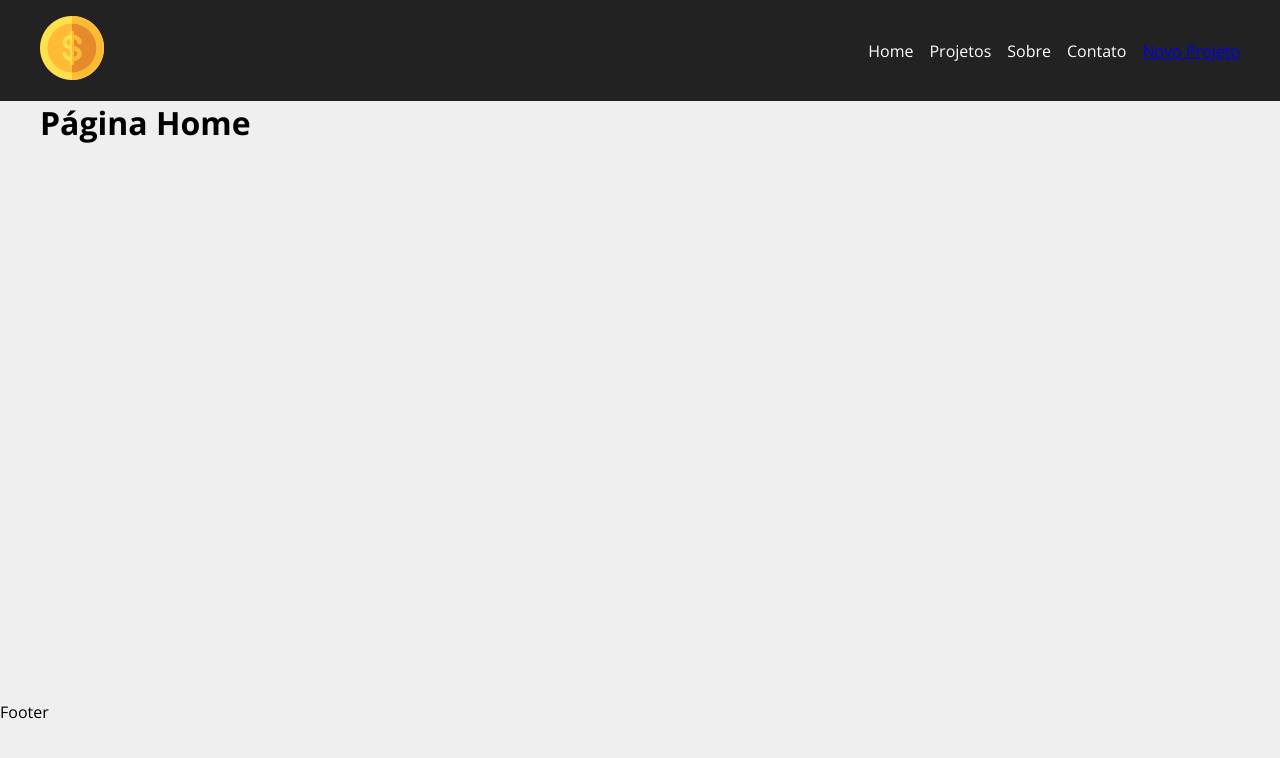
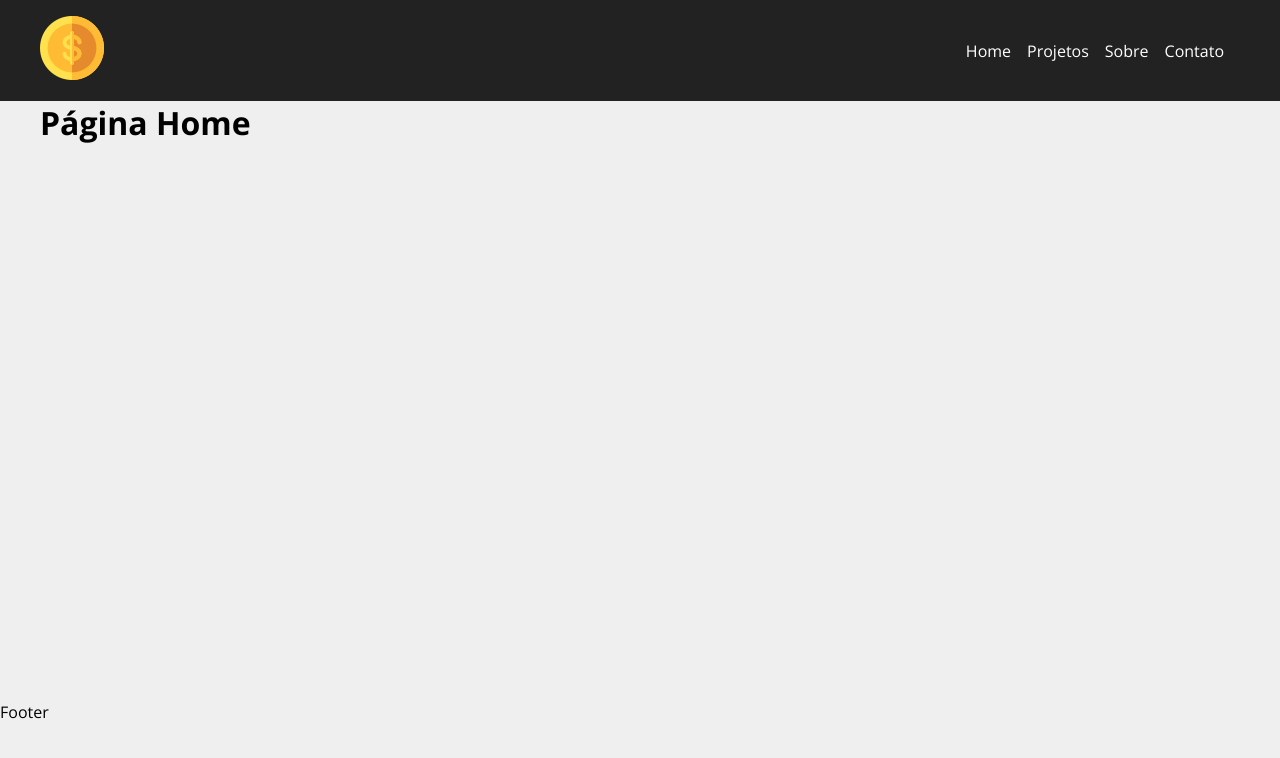
Before and after one commit to natali-schers/projeto-custos, a React (Create React App) app: page / in a window 1280 px wide. Shown: the top 758 px of the page. Built offline with nearby package versions, Linux system fonts and the light colour scheme.

Commit message:
Update Navbar.js

```diff
--- a/src/components/layout/Navbar.js
+++ b/src/components/layout/Navbar.js
@@ -23,9 +23,6 @@ function Navbar(){
                     <li className={styles.item}>
                         <Link to="/contato">Contato</Link>
                     </li>
-                    <li>
-                        <Link to="/novoprojeto">Novo Projeto</Link>
-                    </li>
                 </ul>
             </Container>
         </nav>
```
